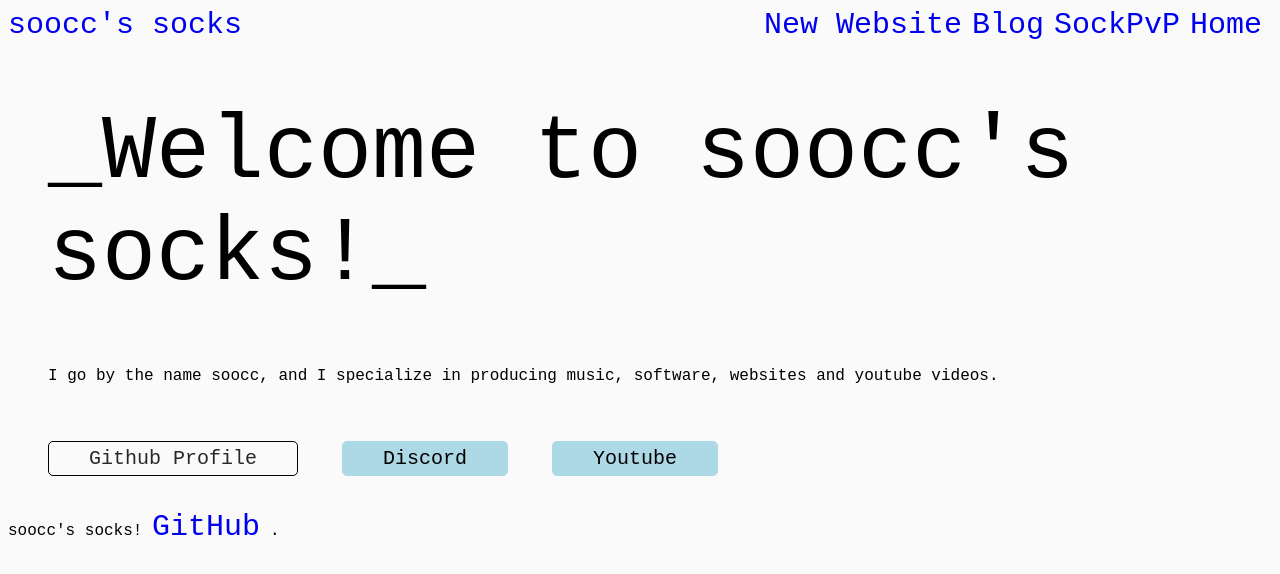
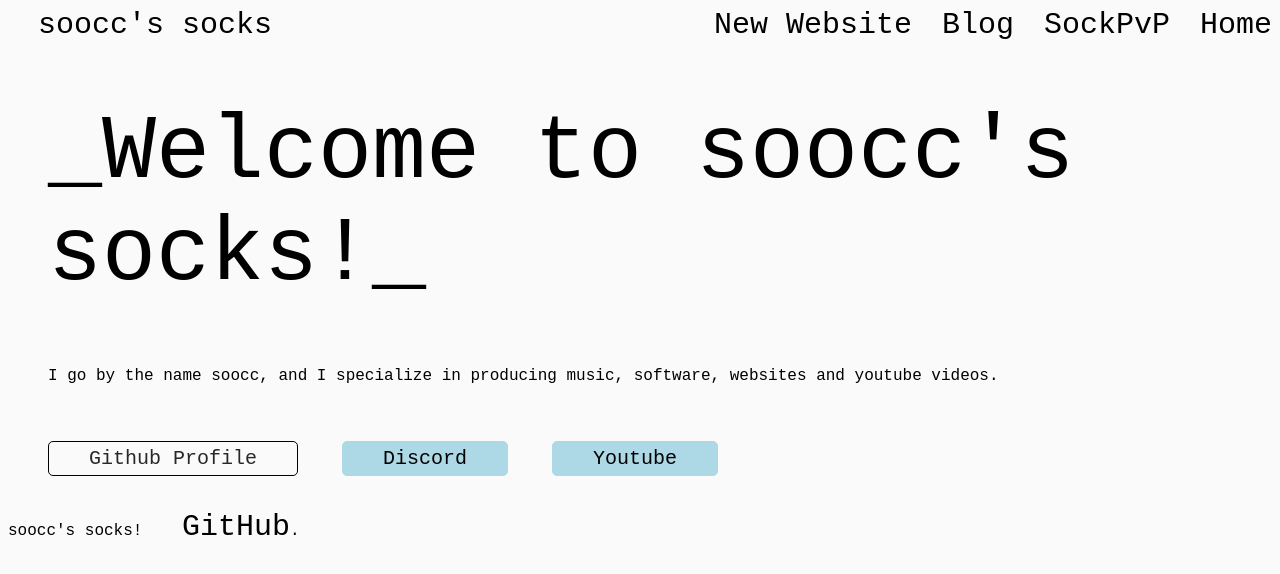
Before and after one commit to soocc/sooccsocks2, a Jekyll site: the page built from index.html, in a window 1280 px wide. Shown: the top 574 px of the page. Built offline with Jekyll 4.4.1, drawn with Linux system fonts in a browser that asks for light colours.

Commit message:
Update default.html

```diff
--- a/_layouts/default.html
+++ b/_layouts/default.html
@@ -8,9 +8,10 @@
       a {
         display: inline-block;
         font-size: 30px;
-        padding-right: 10px;
+        padding-left: 30px;
         cursor: pointer;
         text-decoration: none;
+        color: black;
       }
 
       .align-right {
```
